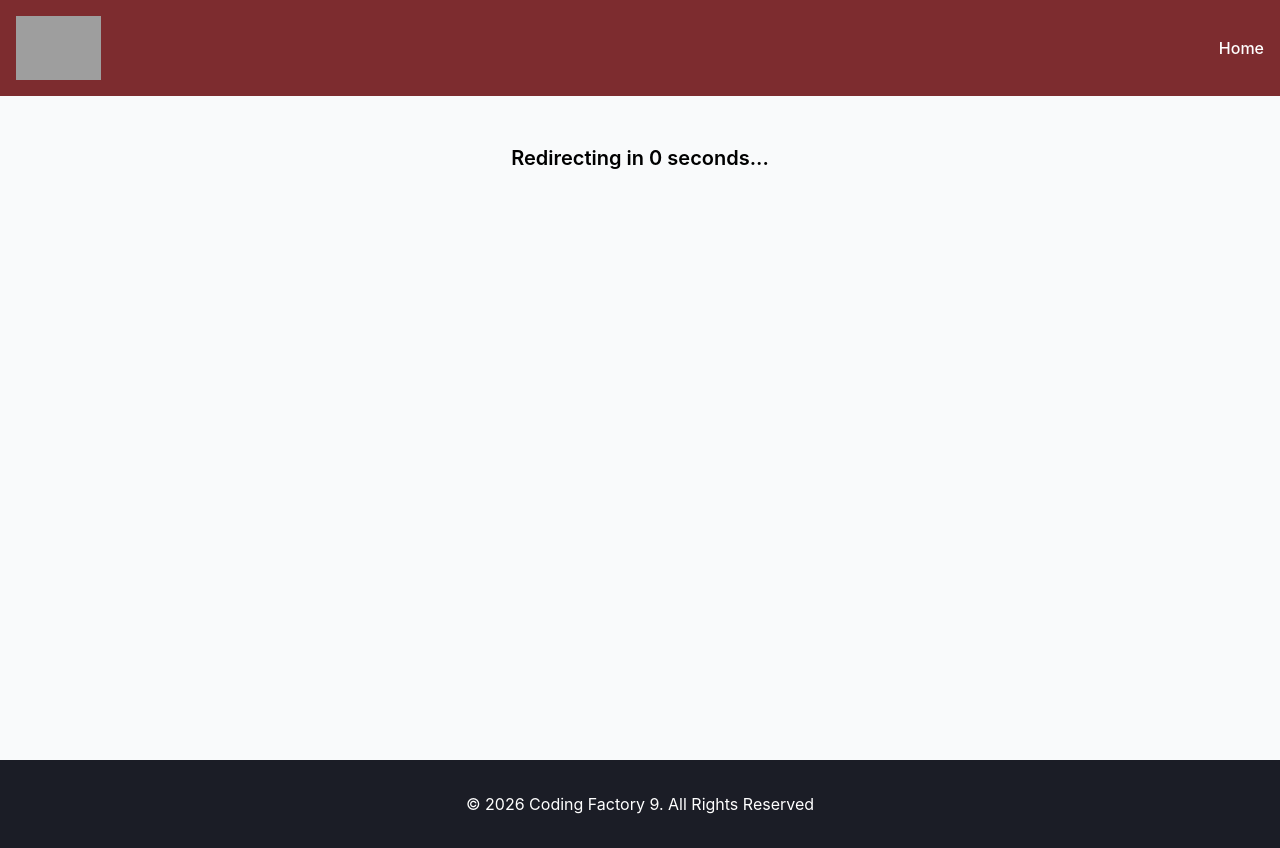
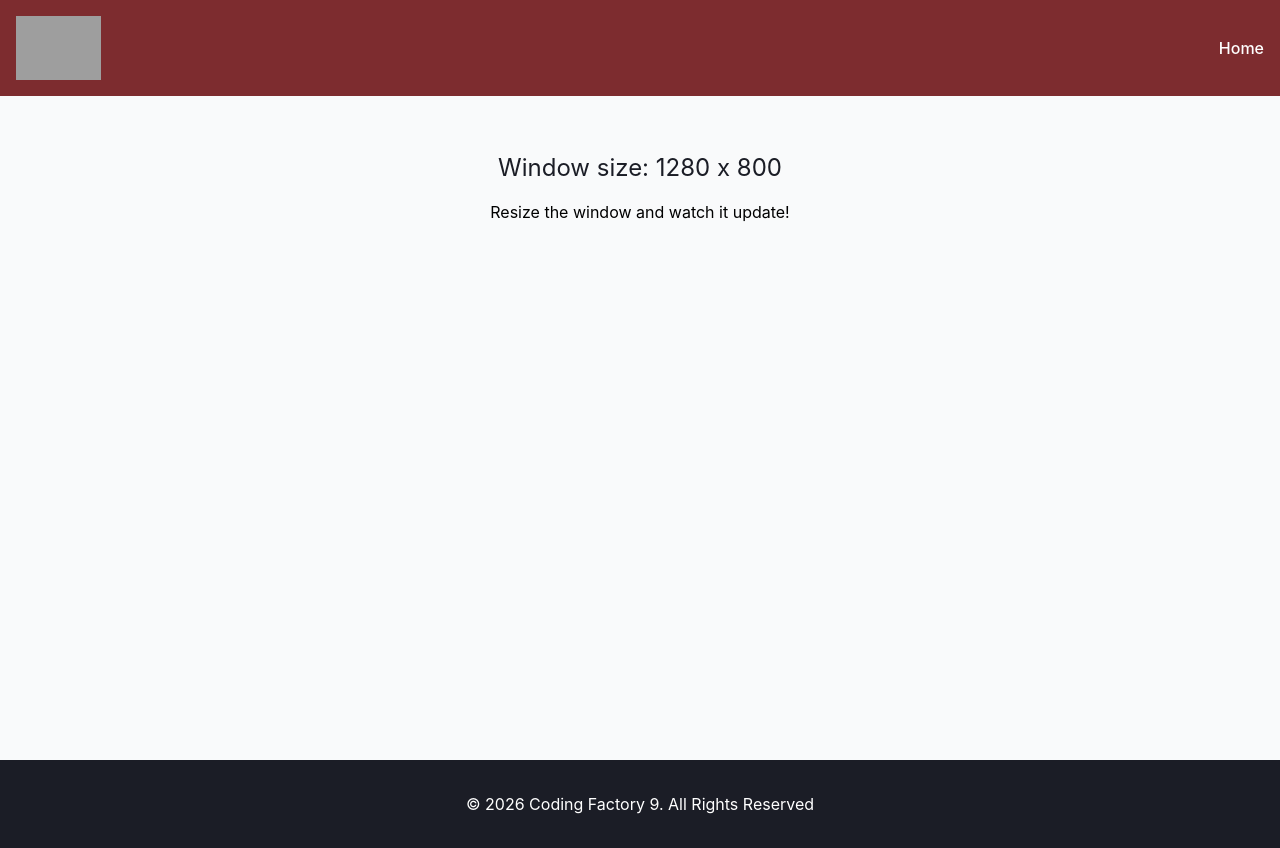
Before and after one commit to alkminibak/cf9-react-app, a React (Vite) app: page / in a window 1280 px wide. Before the commit this address led to /example. Built offline with nearby package versions, Linux system fonts and the light colour scheme; grey boxes are pictures that could not be loaded.

Commit message:
feat: add WindowSize component

```diff
--- a/src/App.tsx
+++ b/src/App.tsx
@@ -6,10 +6,11 @@ import Layout from "./components/Layout.tsx";
 // import CounterAdvanced from "./components/LessonFour/CounterAdvanced.tsx";
 // import NameChanger from "./components/LessonFive/NameChanger.tsx";
 // import CounterWithCustomHook from "./components/LessonFive/CounterWithCustomHook.tsx";
-import {useEffect} from "react";
+// import {useEffect} from "react";
 // import NameChangerWithTitle from "./components/LessonFive/NameChangerWithTitle.tsx";
 // import AutoRedirect from "./components/LessonSix/AutoRedirect.tsx";
-import AutoRedirectAdvanced from "./components/LessonSix/AutoRedirectAdvanced.tsx";
+// import AutoRedirectAdvanced from "./components/LessonSix/AutoRedirectAdvanced.tsx";
+import WindowSize from "./components/LessonSix/WindowSize.tsx";
 // import Counter from "./components/LessonFour/Counter.tsx";
 // import ClassCounter from "./components/LessonFour/ClassCounter.tsx";
 
@@ -62,10 +63,10 @@ import AutoRedirectAdvanced from "./components/LessonSix/AutoRedirectAdvanced.ts
 
 function App() {
 
-   useEffect( () => {
-      alert("Hello World!");
-   }
-   )
+   // useEffect( () => {
+   //    alert("Hello World!");
+   // }
+   // )
 
   return (
     <>
@@ -108,7 +109,8 @@ function App() {
        {/*LESSON SIX */}
        <Layout addClasses="bg-gray-50">
           {/*<AutoRedirect/>*/}
-          <AutoRedirectAdvanced/>
+          {/*<AutoRedirectAdvanced/>*/}
+          <WindowSize/>
        </Layout>
 
 
--- /dev/null
+++ b/src/components/LessonSix/WindowSize.tsx
@@ -0,0 +1,36 @@
+import {useEffect, useState} from "react";
+
+const WindowSize = () => {
+   const [size, setSize] = useState({
+      width: window.innerWidth,
+      height: window.innerHeight
+   });
+
+   useEffect(() => {
+      // SETUP
+      const handleResize = () => {
+         setSize({
+            width: window.innerWidth,
+            height: window.innerHeight
+         })
+      }
+
+      window.addEventListener("resize", handleResize)
+
+      // CLEANUP
+      return () => window.removeEventListener("resize", handleResize);
+
+   }, [])
+
+   return (
+      <>
+         <div className="text-center pt-2">
+            <h1 className="text-cf-dark-gray text-2xl mb-4">
+               Window size: {size.width} x {size.height}
+            </h1>
+            <p>Resize the window and watch it update!</p>
+         </div>
+      </>
+   )
+}
+export default WindowSize;
```
